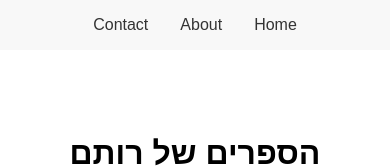
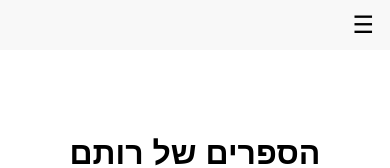
Before and after one commit to dz-ai/rotem-books-site, a React (Vite) app: page / in a window 390 px wide. Shown: the top 168 px of the page. Built offline with nearby package versions, Linux system fonts and the light colour scheme.

Commit message:
Add - add side nav bar for mobile screen.

```diff
--- a/package.json
+++ b/package.json
@@ -15,6 +15,7 @@
     "@typescript-eslint/parser": "^8.4.0",
     "react": "^18.3.1",
     "react-dom": "^18.3.1",
+    "react-responsive": "^10.0.0",
     "react-router-dom": "^6.26.1"
   },
   "devDependencies": {
--- a/src/components/header.css
+++ b/src/components/header.css
@@ -1,5 +1,7 @@
 header {
+    flex: none;
     background-color: #f8f8f8;
+    height: 50px;
     padding: 1em;
     text-align: center;
 }
@@ -25,6 +27,6 @@ header nav ul li a {
     color: #333;
 }
 
-header nav ul li a:hover {
-    text-decoration: underline;
+header nav ul li:hover {
+    cursor: pointer;
 }
--- a/src/components/header.tsx
+++ b/src/components/header.tsx
@@ -1,17 +1,30 @@
 import React from 'react';
-import './Header.css';
+import './header.css';
+import SideNavBar from "./sideNavBar.tsx";
+import {useMediaQuery} from "react-responsive";
+import {useNavigate} from 'react-router-dom';
 
 const Header: React.FC = () => {
+    const navigate = useNavigate();
+    const isSmallScreen = useMediaQuery({query: '(max-width: 800px)'});
+
     return (
         <header>
             {/*<div className="logo">Children's Bookstore</div>*/}
-            <nav>
-                <ul>
-                    <li><a href="/">Home</a></li>
-                    <li><a href="/about">About</a></li>
-                    <li><a href="/contact">Contact</a></li>
-                </ul>
-            </nav>
+            {
+                isSmallScreen &&
+                <SideNavBar />
+            }
+            {
+                !isSmallScreen &&
+                <nav>
+                    <ul>
+                        <li onClick={() => navigate('/')}>דף הבית</li>
+                        <li onClick={() => navigate('/about')}>אודות</li>
+                        <li onClick={() => navigate('/contact')}>צור קשר</li>
+                    </ul>
+                </nav>
+            }
         </header>
     );
 }
--- /dev/null
+++ b/src/components/sideNavBar.css
@@ -0,0 +1,56 @@
+.nav-toggle {
+    position: fixed;
+    top: 10px;
+    right: 10px;
+    font-size: 24px;
+    background: none;
+    border: none;
+    cursor: pointer;
+    z-index: 1000;
+}
+
+.nav {
+    position: fixed;
+    top: 0;
+    right: -250px;
+    width: 250px;
+    height: 100%;
+    background-color: #333;
+    color: white;
+    transition: right 0.3s ease;
+    overflow: hidden;
+    z-index: 1000;
+    padding-top: 30px;
+}
+
+.nav-open {
+    right: 0;
+}
+
+.nav-close {
+    position: absolute;
+    top: 10px;
+    right: 10px;
+    font-size: 24px;
+    background: none;
+    border: none;
+    color: white;
+    cursor: pointer;
+}
+
+.nav ul {
+    display: flex;
+    flex-direction: column;
+    list-style: none;
+    padding: 0;
+    margin: 0;
+}
+
+.nav li {
+    padding: 15px;
+    color: white;
+}
+
+.nav li:hover {
+    cursor: pointer;
+}
--- /dev/null
+++ b/src/components/sideNavBar.tsx
@@ -0,0 +1,38 @@
+import {useState} from 'react';
+import {useNavigate} from 'react-router-dom';
+import './sideNavBar.css';
+
+const SideNavBar = () => {
+    const navigate = useNavigate();
+
+    const [isOpen, setIsOpen] = useState(false);
+
+    const toggleNav = () => {
+        setIsOpen(!isOpen);
+    };
+
+    const onNavBtnClicked = (path: string): void => {
+        navigate(path);
+        setIsOpen(!isOpen);
+    }
+
+    return (
+        <>
+            <button className="nav-toggle" onClick={toggleNav}>
+                ☰
+            </button>
+            <nav className={`nav ${isOpen ? 'nav-open' : ''}`}>
+                <button className="nav-close" onClick={toggleNav}>
+                    &times;
+                </button>
+                <ul>
+                    <li onClick={() => onNavBtnClicked('/')}>דף הבית</li>
+                    <li onClick={() => onNavBtnClicked('/about')}>אודות</li>
+                    <li onClick={() => onNavBtnClicked('/contact')}>צור קשר</li>
+                </ul>
+            </nav>
+        </>
+    );
+};
+
+export default SideNavBar;
```
Also changed, not shown: 1 other file (tests, documents, lock files or other folders).
